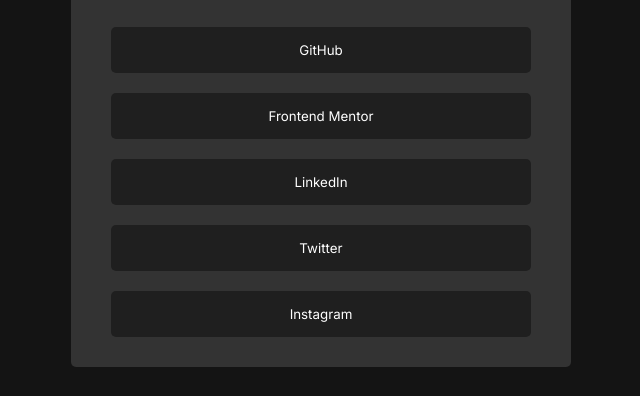
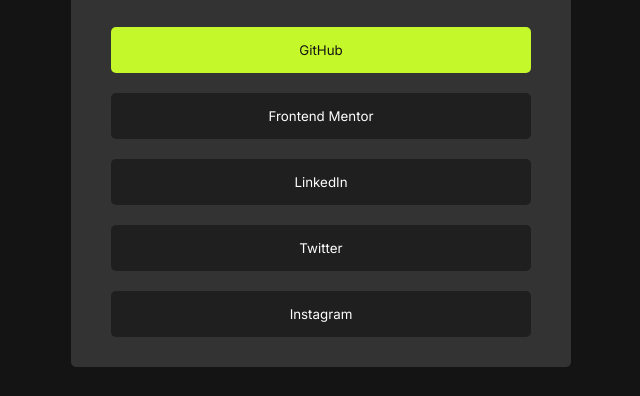
Before and after one commit to Lordgebrio/social-links-profile-main, a plain HTML site: page index.html in a window 1280 px wide. In both pictures the pointer is over the button "GitHub". Shown: the part 404-800 px from the top of the page, without its empty margins (319-959 px from the left). Drawn offline with Linux system fonts and the light colour scheme.

Commit message:
Estiles de boton

```diff
--- a/style.css
+++ b/style.css
@@ -64,3 +64,10 @@
   border-radius: 5px;
   border-style: none;
 }
+
+.tarjet-container .button .btn:hover {
+  background-color: hsl(75, 94%, 57%);
+  color: hsl(0, 0%, 8%);
+  transition: 1s;
+  cursor: pointer;
+}
```
